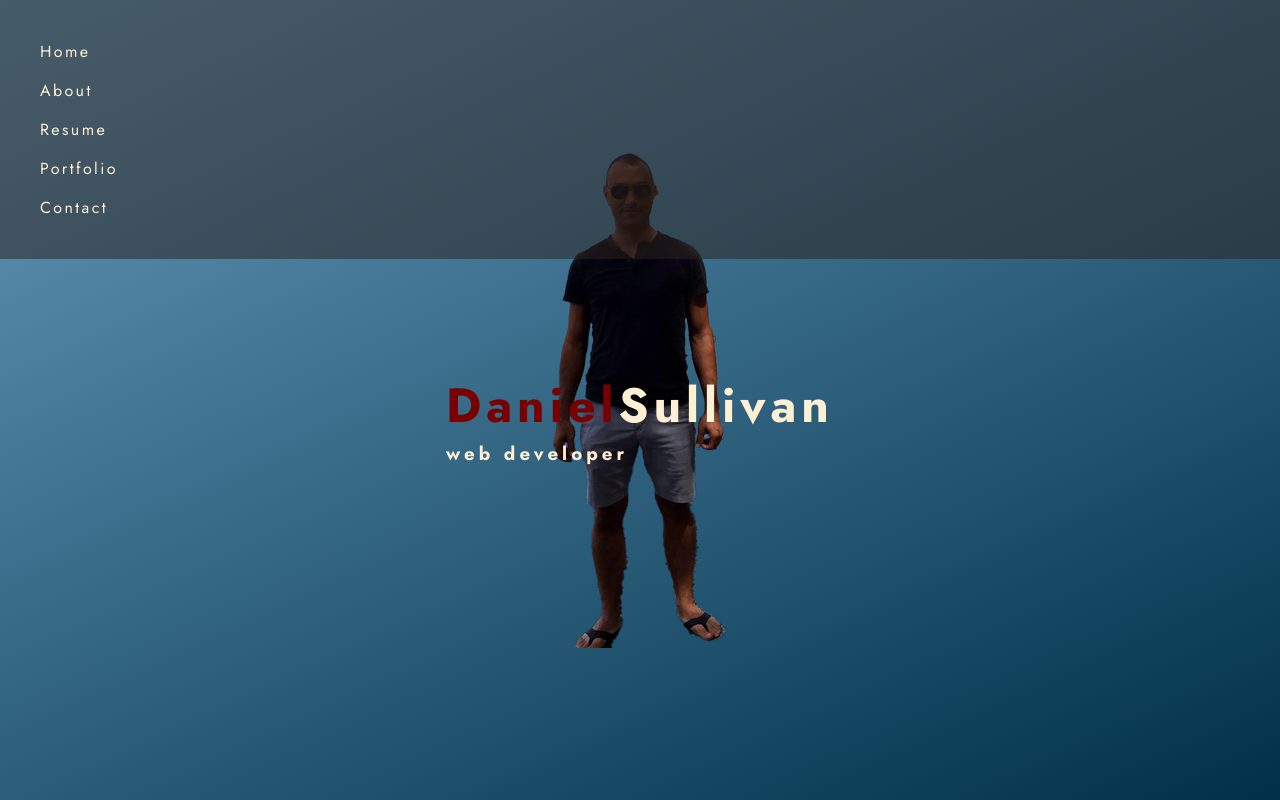
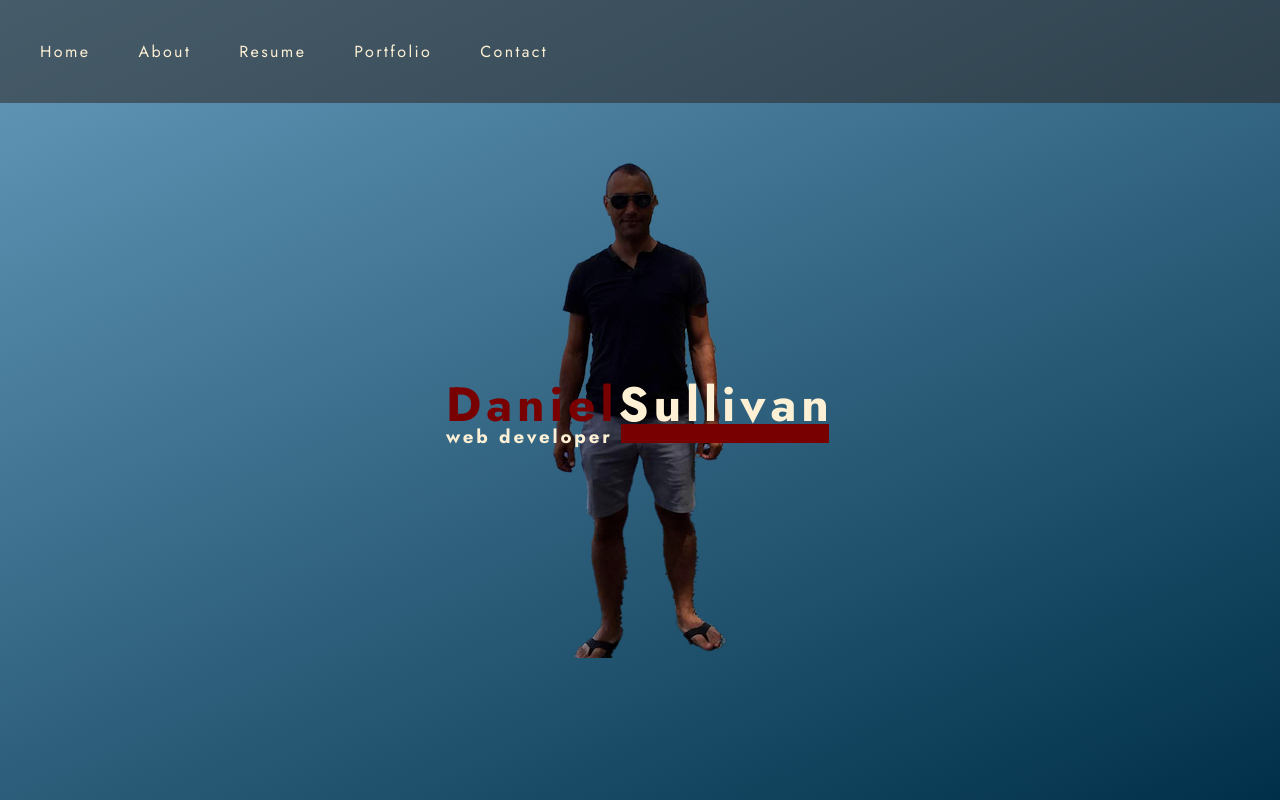
Before and after one commit to sullys-git/daniels_portfolio, a plain HTML site: page index.html in a window 1280 px wide. Shown: the top 800 px of the page. Drawn offline with nearby package versions, Linux system fonts and the light colour scheme.

Commit message:
clean up

```diff
--- a/style.css
+++ b/style.css
@@ -78,7 +78,8 @@ nav a:focus {
 }
 
 @media (min-width: 800px) {
-    #navigation {
+    #navigation,
+    nav {
         display: block;
     }
 
@@ -86,8 +87,13 @@ nav a:focus {
         display: none;
     }
 
+    .nav-list {
+        display: flex;
+        gap: 2em;
+    }
+}
 
-}
+
 /* These should be done with an HTML tag */
 .container {
     min-height: 100vh;
@@ -107,7 +113,7 @@ nav a:focus {
 
 .main-image {
     position: absolute;
-    top: -1.25em;
+    top: 0;
     bottom: 0;
     right: 0;
     left:0;
@@ -116,6 +122,8 @@ nav a:focus {
 
 #hero h1,
 #contact-section h1 {
+    padding: 0;
+    line-height: .75em;
     font-size: 3rem;
     letter-spacing: 5px;
     /* letter-spacing: 10px; */
@@ -124,8 +132,9 @@ nav a:focus {
 }
 
 #hero h3 {
+
     margin-top: 0px;
-    letter-spacing: 4px;
+    letter-spacing: .15em;
 }
 
 .maroon-txt {
@@ -133,7 +142,10 @@ nav a:focus {
 }
 
 #maroon-bar {
+    display: inline-block;
     background-color: #780000;
+    height: 1em;
+    width: 11.1em;
     /* padding: 3px 150px; */
 }
 
```
Also changed, not shown: index.html (+4 -2 lines).
